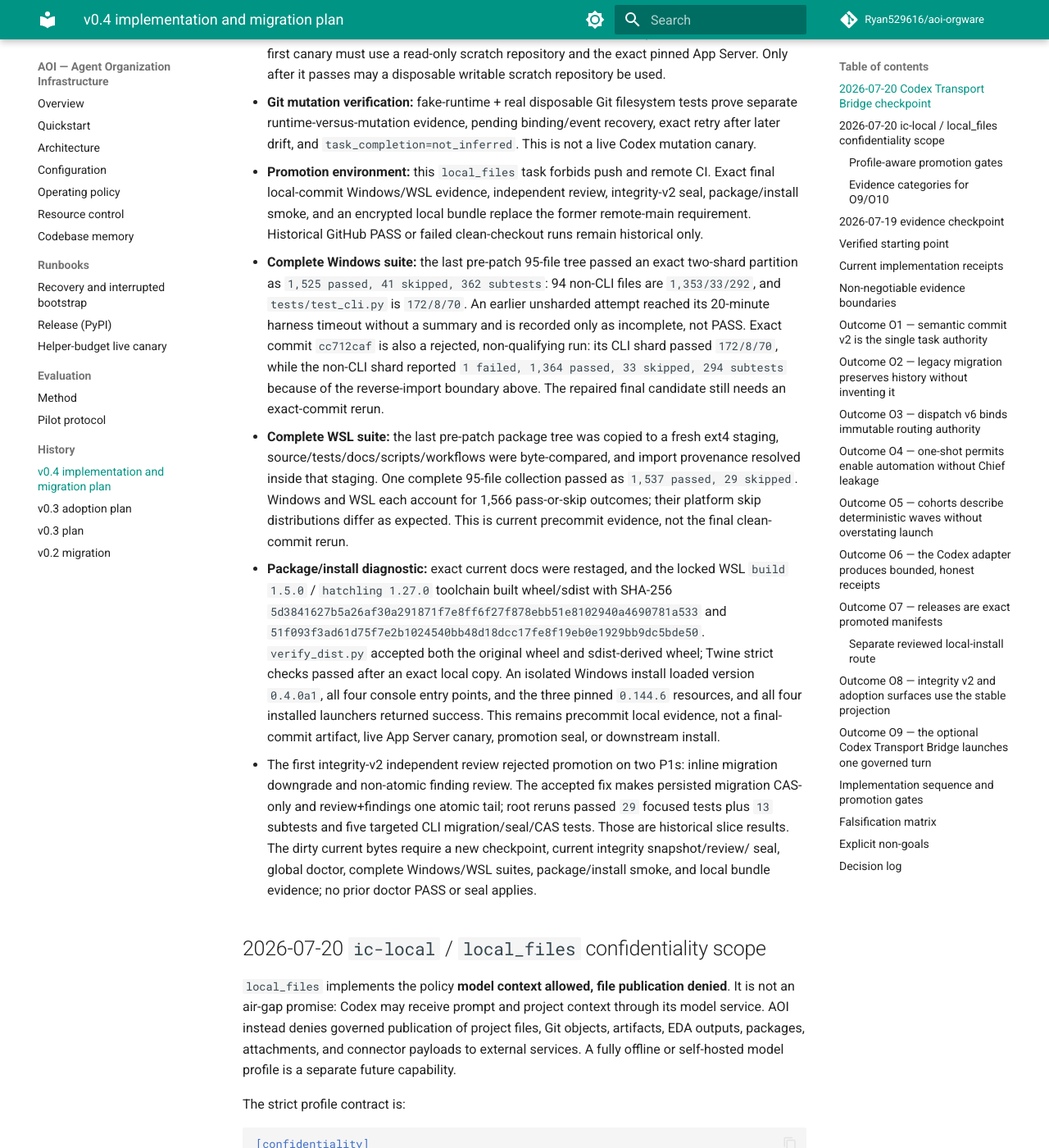
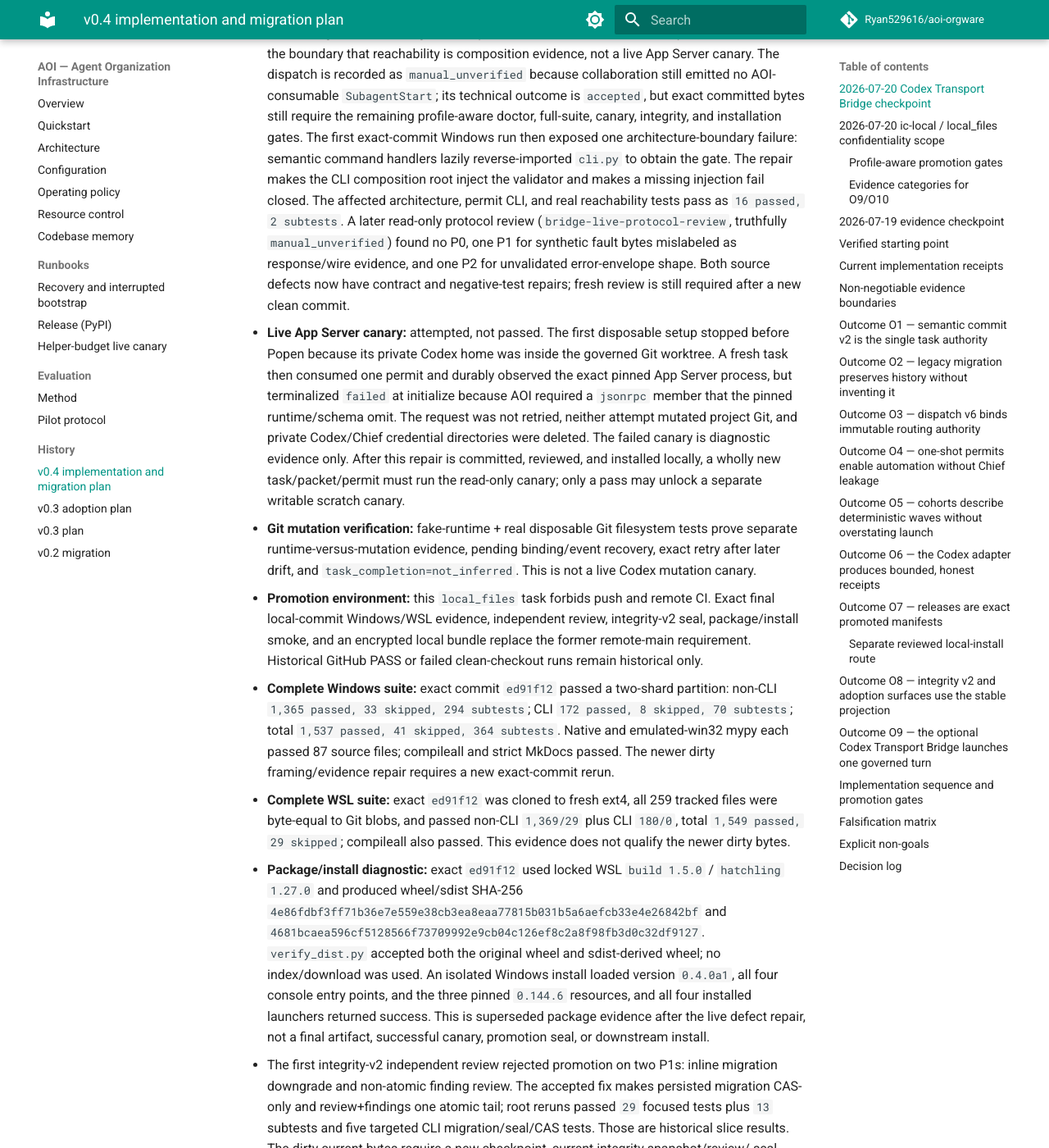
Before and after one commit to Ryan529616/aoi-orgware, an MkDocs documentation site: the page built from docs/v0.4-plan.md, in a window 1280 px wide and 1400 px high, scrolled down 5036 px. Shown: the whole window at 82% size. Built offline with MkDocs 1.6.1 and Material for MkDocs 9.7.7, drawn with Linux system fonts in a browser that asks for light colours; comment, search, counter and statistics services are not loaded; some of the changed text lies outside the part shown.

Commit message:
fix pinned Codex App Server wire evidence

```diff
--- a/docs/v0.4-plan.md
+++ b/docs/v0.4-plan.md
@@ -17,14 +17,16 @@
 ## 2026-07-20 Codex Transport Bridge checkpoint
 
 This is the independent `local_files` final-task implementation checkpoint, not
-promotion. It started from exact local baseline commit
-`c3e66f58311ecc6d912c8a38303af17c4bdf0208`; the packet-owning arm changes below
-are still dirty and therefore invalidate every older seal, doctor PASS, canary
-authorization, and exact-SHA test result for final promotion. No live Codex
-turn, final wheel/sdist install, final integrity seal, encrypted local bundle,
-downstream installation, or ARISE workload is claimed here. This task forbids
-remote CI and publication rather than treating them as missing acceptance
-evidence.
+promotion. The last clean candidate is commit
+`ed91f12e655b827487d87587cda114e3566b34a5`, tree
+`977f493d785881213a42ce2620bf1c11f5d50691`. Its exact local test/package gates
+passed, but its first real App Server canary exposed a pinned-protocol framing
+defect. The resulting adapter/contract/controller/test repair is dirty and
+therefore invalidates every older seal, doctor PASS, final-SHA test result, and
+canary authorization for promotion. No successful live Codex turn, final
+integrity seal, encrypted local bundle, downstream installation, or ARISE
+workload is claimed. This task forbids remote CI and publication rather than
+treating them as missing acceptance evidence.
 
 - The optional `aoi-codex-bridge` entry point exposes finite `issue`, `run`,
   `inspect`, and `verify-mutation` commands. Only `issue` accepts a Chief
@@ -67,6 +69,18 @@
   Executable bytes/size, schema, prompt, cwd, approval, sandbox, and correlation
   drift fail before the runtime-process boundary. Version output is checked by
   a bounded exact-binary probe after that boundary and before the App Server.
+- The pinned 0.144.6 generated protocol uses line-delimited RPC objects without
+  a `jsonrpc` member. A real raw initialize response was the exact shape
+  `{id,result}`; the old fake peer incorrectly emitted JSON-RPC 2.0 envelopes,
+  so the old adapter rejected the live response before initialization. The
+  current repair emits schema-matching `{id,method,params}` requests and the
+  exact method-only `initialized` notification, rejects tagged/malformed
+  envelopes, and hashes exact inbound wire bytes. It also separates true
+  request-response digests, notification/process wire digests, and bounded
+  synthetic fault evidence. A fault may no longer populate
+  `response_sha256` or `wire_event_sha256`; malformed error envelopes fail
+  before response observation. Focused transport/semantic evidence is `144
+  passed, 4 skipped`, but these remain dirty precommit bytes.
 - Reservation, every process/request/response milestone, terminal receipt,
   and mutation elevation use deterministic semantic command identities.
   Exact publication-response-loss retries reconstruct the previous ledger
@@ -209,14 +223,22 @@
   failure: semantic command handlers lazily reverse-imported `cli.py` to obtain
   the gate. The repair makes the CLI composition root inject the validator and
   makes a missing injection fail closed. The affected architecture, permit CLI,
-  and real reachability tests pass as `16 passed, 2 subtests`; the complete
-  Windows suite must be rerun on the repaired commit.
-- **Live App Server canary:** not run on these bytes. The current task is bound
-  to `local_files`, but the previous v10 authorization predates the schema-v3
-  packet-owning arm repair and cannot be reused. After an exact clean commit,
-  fresh review, and profile-aware doctor, the first canary must use a read-only
-  scratch repository and the exact pinned App Server. Only after it passes may
-  a disposable writable scratch repository be used.
+  and real reachability tests pass as `16 passed, 2 subtests`. A later
+  read-only protocol review (`bridge-live-protocol-review`, truthfully
+  `manual_unverified`) found no P0, one P1 for synthetic fault bytes mislabeled
+  as response/wire evidence, and one P2 for unvalidated error-envelope shape.
+  Both source defects now have contract and negative-test repairs; fresh review
+  is still required after a new clean commit.
+- **Live App Server canary:** attempted, not passed. The first disposable setup
+  stopped before Popen because its private Codex home was inside the governed
+  Git worktree. A fresh task then consumed one permit and durably observed the
+  exact pinned App Server process, but terminalized `failed` at initialize
+  because AOI required a `jsonrpc` member that the pinned runtime/schema omit.
+  The request was not retried, neither attempt mutated project Git, and private
+  Codex/Chief credential directories were deleted. The failed canary is
+  diagnostic evidence only. After this repair is committed, reviewed, and
+  installed locally, a wholly new task/packet/permit must run the read-only
+  canary; only a pass may unlock a separate writable scratch canary.
 - **Git mutation verification:** fake-runtime + real disposable Git filesystem
   tests prove separate runtime-versus-mutation evidence, pending binding/event
   recovery, exact retry after later drift, and `task_completion=not_inferred`.
@@ -226,31 +248,26 @@
   review, integrity-v2 seal, package/install smoke, and an encrypted local
   bundle replace the former remote-main requirement. Historical GitHub PASS or
   failed clean-checkout runs remain historical only.
-- **Complete Windows suite:** the last pre-patch 95-file tree passed an exact
-  two-shard partition as `1,525 passed, 41 skipped, 362 subtests`: 94 non-CLI
-  files are `1,353/33/292`, and `tests/test_cli.py` is `172/8/70`. An earlier
-  unsharded attempt reached its 20-minute harness timeout without a summary and
-  is recorded only as incomplete, not PASS. Exact commit `cc712caf` is also a
-  rejected, non-qualifying run: its CLI shard passed `172/8/70`, while the
-  non-CLI shard reported `1 failed, 1,364 passed, 33 skipped, 294 subtests`
-  because of the reverse-import boundary above. The repaired final candidate
-  still needs an exact-commit rerun.
-- **Complete WSL suite:** the last pre-patch package tree was copied to a fresh ext4
-  staging, source/tests/docs/scripts/workflows were byte-compared, and import
-  provenance resolved inside that staging. One complete 95-file collection
-  passed as `1,537 passed, 29 skipped`. Windows and WSL each account for 1,566
-  pass-or-skip outcomes; their platform skip distributions differ as expected.
-  This is current precommit evidence, not the final clean-commit rerun.
-- **Package/install diagnostic:** exact current docs were restaged, and the
-  locked WSL `build 1.5.0` / `hatchling 1.27.0` toolchain built wheel/sdist with
-  SHA-256 `5d3841627b5a26af30a291871f7e8ff6f27f878ebb51e8102940a4690781a533`
-  and `51f093f3ad61d75f7e2b1024540bb48d18dcc17fe8f19eb0e1929bb9dc5bde50`.
+- **Complete Windows suite:** exact commit `ed91f12` passed a two-shard
+  partition: non-CLI `1,365 passed, 33 skipped, 294 subtests`; CLI `172 passed,
+  8 skipped, 70 subtests`; total `1,537 passed, 41 skipped, 364 subtests`.
+  Native and emulated-win32 mypy each passed 87 source files; compileall and
+  strict MkDocs passed. The newer dirty framing/evidence repair requires a new
+  exact-commit rerun.
+- **Complete WSL suite:** exact `ed91f12` was cloned to fresh ext4, all 259
+  tracked files were byte-equal to Git blobs, and passed non-CLI `1,369/29`
+  plus CLI `180/0`, total `1,549 passed, 29 skipped`; compileall also passed.
+  This evidence does not qualify the newer dirty bytes.
+- **Package/install diagnostic:** exact `ed91f12` used locked WSL `build 1.5.0`
+  / `hatchling 1.27.0` and produced wheel/sdist SHA-256
+  `4e86fdbf3ff71b36e7e559e38cb3ea8eaa77815b031b5a6aefcb33e4e26842bf`
+  and `4681bcaea596cf5128566f73709992e9cb04c126ef8c2a8f98fb3d0c32df9127`.
   `verify_dist.py` accepted both the original wheel and sdist-derived wheel;
-  Twine strict checks passed after an exact local copy. An isolated Windows
+  no index/download was used. An isolated Windows
   install loaded version `0.4.0a1`, all four console entry points, and the three
   pinned `0.144.6` resources, and all four installed launchers returned success.
-  This remains precommit local evidence, not a final-commit artifact, live
-  App Server canary, promotion seal, or downstream install.
+  This is superseded package evidence after the live defect repair, not a
+  final artifact, successful canary, promotion seal, or downstream install.
 - The first integrity-v2 independent review rejected promotion on two P1s:
   inline migration downgrade and non-atomic finding review. The accepted fix
   makes persisted migration CAS-only and review+findings one atomic tail;
@@ -362,17 +379,19 @@
 
 ### Evidence categories for O9/O10
 
-1. **Contract tests:** current precommit full evidence is `1525 passed, 41
-   skipped, 362 subtests` on Windows from an exact two-shard partition and
-   `1537 passed, 29 skipped` in one checksum-matched WSL ext4 collection. This
-   includes fake protocol/runtime and local filesystem races; it is not live
-   App Server evidence and must be rerun for the exact clean commit.
-2. **Live App Server canary:** not run. The active task is truthfully bound to
-   `local_files`; v3 accepted the current dirty diff for a clean local commit,
-   but the canary remains gated on that exact commit and a profile-aware doctor.
-   The first live launch must be a read-only scratch canary.
+1. **Contract tests:** exact `ed91f12` evidence is Windows `1,537 passed, 41
+   skipped, 364 subtests` and checksum-matched WSL `1,549 passed, 29 skipped`.
+   The dirty live-framing/fault-evidence repair passes its focused slice as
+   `144 passed, 4 skipped`. All are contract/local-runtime evidence; the full
+   suites must be rerun after the repair is committed.
+2. **Live App Server canary:** attempted and failed explicitly at initialize on
+   exact `ed91f12`; the process and response were observed, but the adapter's
+   incorrect JSON-RPC envelope assumption rejected the pinned runtime dialect.
+   That is diagnostic failure evidence, not a pass. A new clean candidate must
+   use a fresh read-only task/packet/permit and may not resend the old launch.
 3. **Git mutation verification:** fake runtime plus disposable real Git
-   filesystem tests pass; no live Codex writable mutation is claimed.
+   filesystem tests pass; no live Codex writable mutation is claimed. A
+   writable live canary remains locked behind a read-only live pass.
 4. **Remote CI:** forbidden and not applicable for the active `local_files`
    final task. Historical remote runs do not qualify the current bytes.
 
```
Also changed, not shown: CHANGELOG.md (+10 -2 lines), docs/POLICY.md (+12 -2 lines), src/aoi_orgware/resources/policy.md (+12 -2 lines), 12 other files.
